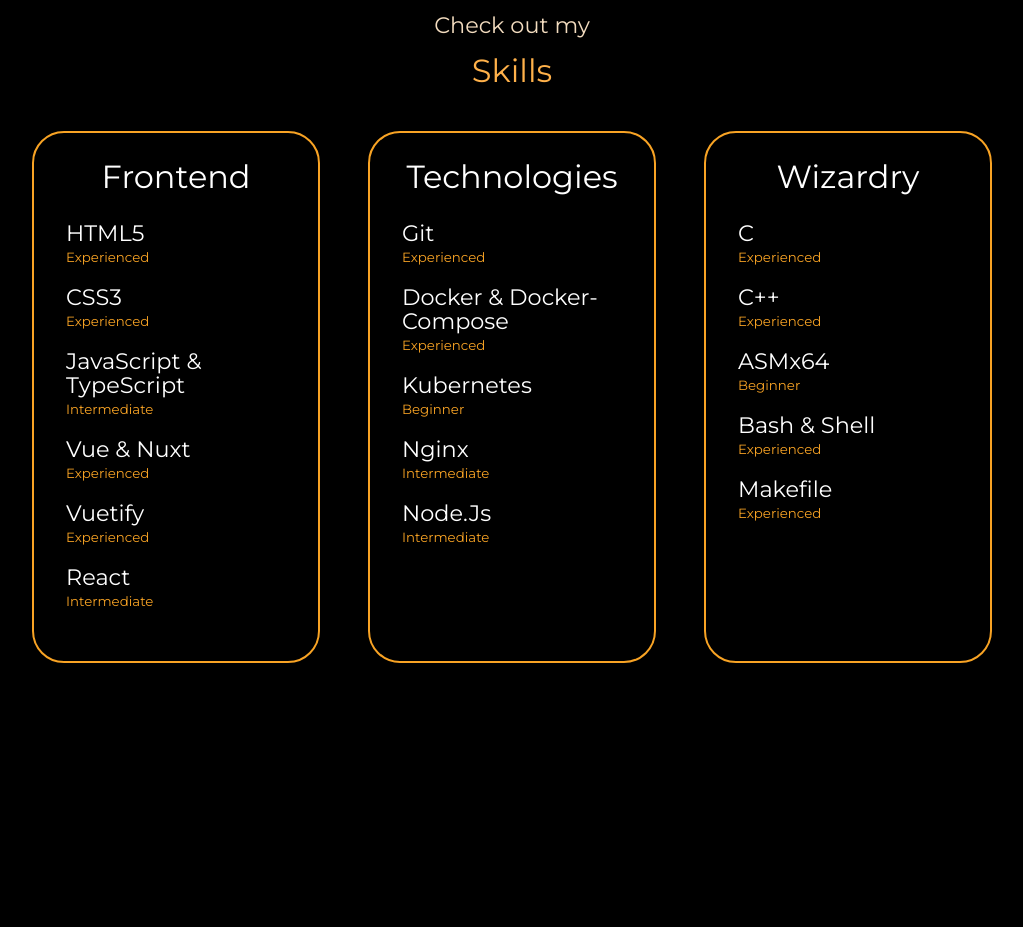
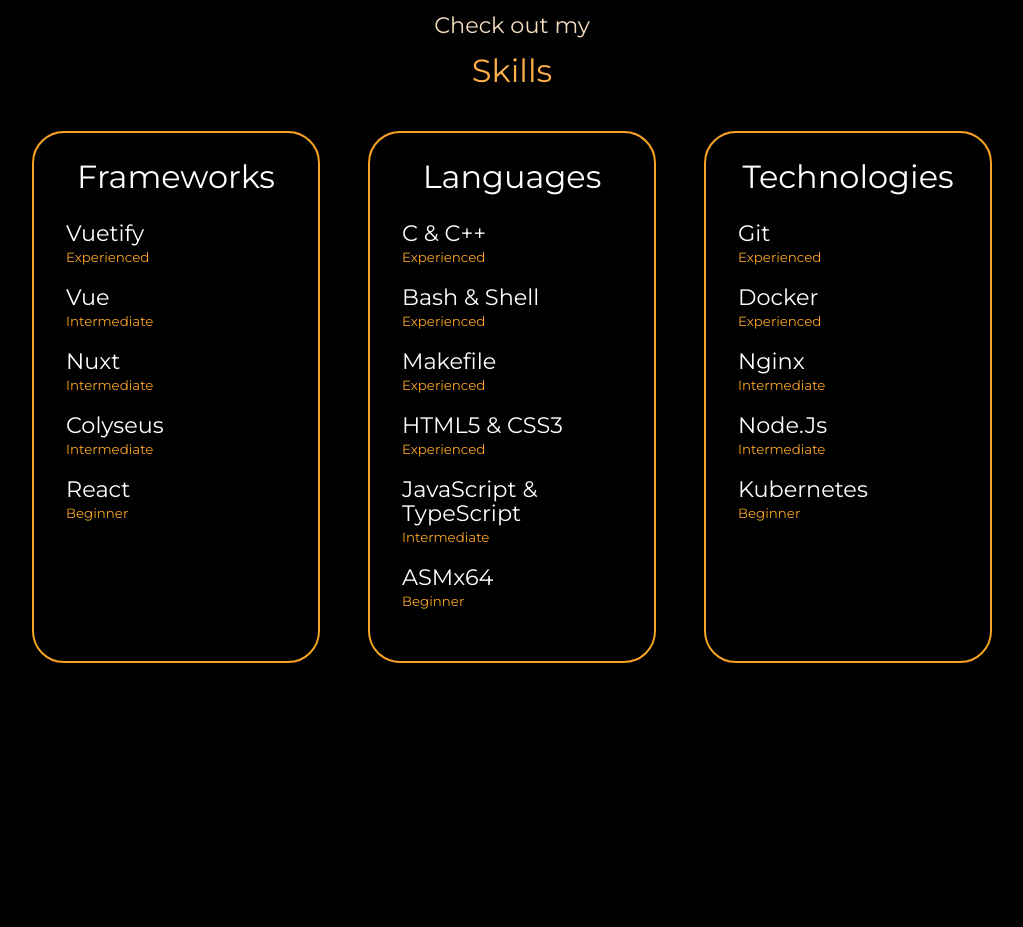
Before and after one commit to BenJacquet/BenJacquet.github.io, a React (Create React App) app: page / in a window 1280 px wide. Shown: the part 1840-2767 px from the top of the page, without its empty margins (128-1151 px from the left). Built offline with nearby package versions, Linux system fonts and the light colour scheme.

Commit message:
update des cv et mise à jour de l'onglet skills

```diff
--- a/src/components/Skills/index.jsx
+++ b/src/components/Skills/index.jsx
@@ -9,14 +9,47 @@
       <div className='container'>
         <div className="skills__container">
           <div className="category">
-            <h3>Frontend</h3>
+            <h3>Frameworks</h3>
             <div className="skills__content">
-              <article className="skill__details">
-                <h4>HTML5</h4>
+            <article className="skill__details">
+                <h4>Vuetify</h4>
                 <small className='text-light'>Experienced</small>
               </article>
               <article className="skill__details">
-                <h4>CSS3</h4>
+                <h4>Vue</h4>
+                <small className='text-light'>Intermediate</small>
+              </article>
+              <article className="skill__details">
+                <h4>Nuxt</h4>
+                <small className='text-light'>Intermediate</small>
+              </article>
+              <article className="skill__details">
+                <h4>Colyseus</h4>
+                <small className='text-light'>Intermediate</small>
+              </article>
+              <article className="skill__details">
+                <h4>React</h4>
+                <small className='text-light'>Beginner</small>
+              </article>
+            </div>
+          </div>
+          <div className="category">
+            <h3>Languages</h3>
+            <div className="skills__content">
+              <article className="skill__details">
+                <h4>C & C++</h4>
+                <small className='text-light'>Experienced</small>
+              </article>
+              <article className="skill__details">
+                <h4>Bash & Shell</h4>
+                <small className='text-light'>Experienced</small>
+              </article>
+              <article className="skill__details">
+                <h4>Makefile</h4>
+                <small className='text-light'>Experienced</small>
+              </article>
+              <article className="skill__details">
+                <h4>HTML5 & CSS3</h4>
                 <small className='text-light'>Experienced</small>
               </article>
               <article className="skill__details">
@@ -24,16 +57,8 @@
                 <small className='text-light'>Intermediate</small>
               </article>
               <article className="skill__details">
-                <h4>Vue & Nuxt</h4>
-                <small className='text-light'>Experienced</small>
-              </article>
-              <article className="skill__details">
-                <h4>Vuetify</h4>
-                <small className='text-light'>Experienced</small>
-              </article>
-              <article className="skill__details">
-                <h4>React</h4>
-                <small className='text-light'>Intermediate</small>
+                <h4>ASMx64</h4>
+                <small className='text-light'>Beginner</small>
               </article>
             </div>
           </div>
@@ -45,12 +70,8 @@
                 <small className='text-light'>Experienced</small>
               </article>
               <article className="skill__details">
-                <h4>Docker & Docker-Compose</h4>
+                <h4>Docker</h4>
                 <small className='text-light'>Experienced</small>
-              </article>
-              <article className="skill__details">
-                <h4>Kubernetes</h4>
-                <small className='text-light'>Beginner</small>
               </article>
               <article className="skill__details">
                 <h4>Nginx</h4>
@@ -60,30 +81,9 @@
                 <h4>Node.Js</h4>
                 <small className='text-light'>Intermediate</small>
               </article>
-            </div>
-          </div>
-          <div className="category">
-            <h3>Wizardry</h3>
-            <div className="skills__content">
               <article className="skill__details">
-                <h4>C</h4>
-                <small className='text-light'>Experienced</small>
-              </article>
-              <article className="skill__details">
-                <h4>C++</h4>
-                <small className='text-light'>Experienced</small>
-              </article>
-              <article className="skill__details">
-                <h4>ASMx64</h4>
+                <h4>Kubernetes</h4>
                 <small className='text-light'>Beginner</small>
-              </article>
-              <article className="skill__details">
-                <h4>Bash & Shell</h4>
-                <small className='text-light'>Experienced</small>
-              </article>
-              <article className="skill__details">
-                <h4>Makefile</h4>
-                <small className='text-light'>Experienced</small>
               </article>
             </div>
           </div>
```
Also changed, not shown: 11 other files (tests, documents, lock files or other folders).
